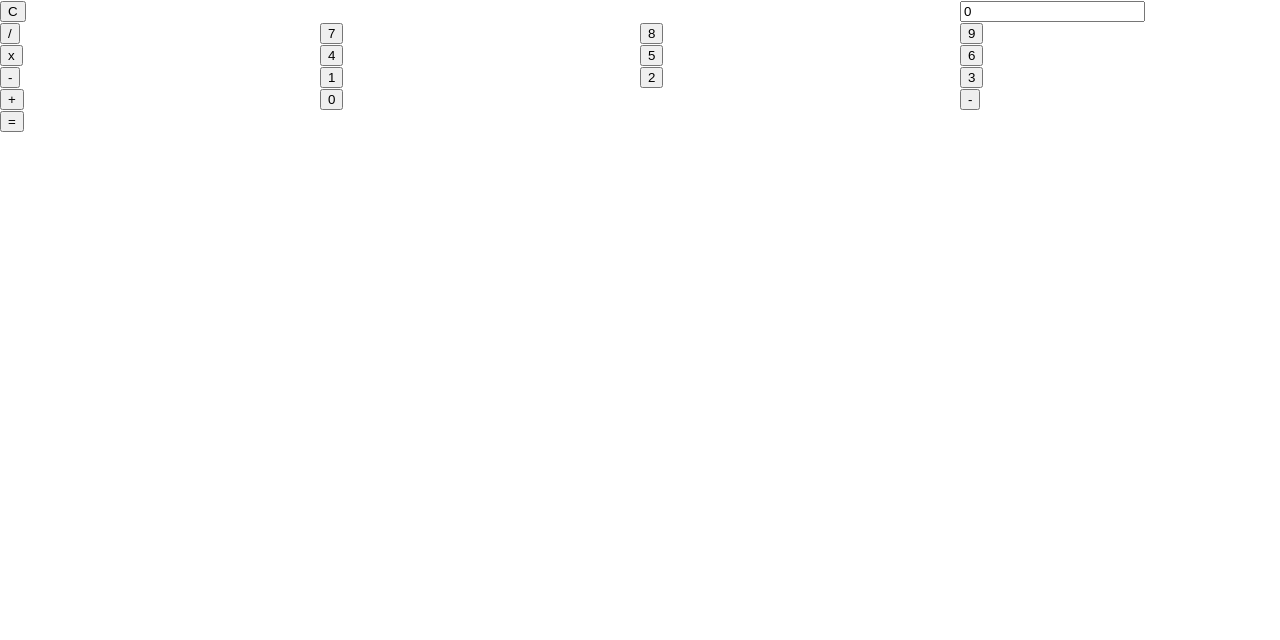
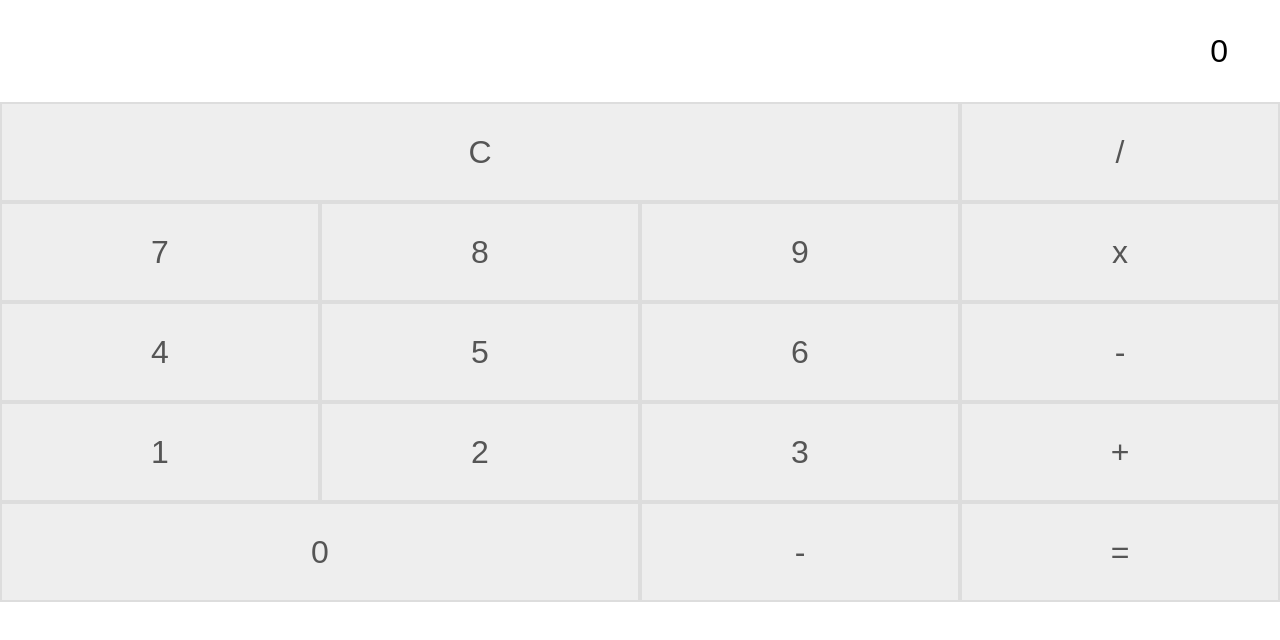
Before and after one commit to sammymutahigicheru/Calculator, a React (Create React App) app: page / in a window 1280 px wide. Shown: the top 640 px of the page. Built offline with nearby package versions, Linux system fonts and the light colour scheme.

Commit message:
add button and input styling

```diff
--- a/src/css/style.css
+++ b/src/css/style.css
@@ -10,3 +10,21 @@
     width: 25%;
     float: left;
 }
+button.calc-button{
+    width: 100%;
+    height: 100px;
+    border: 2px solid #ddd;
+    background: #eee;
+    font-size: 32px;
+    color: #555;
+}
+input.result {
+    height: 100px;
+    width: auto;
+    border: none;
+    text-align: right;
+    margin-right: 50px;
+    float: right;
+    max-width: 100vw;
+    font-size: 32px;
+}
```
